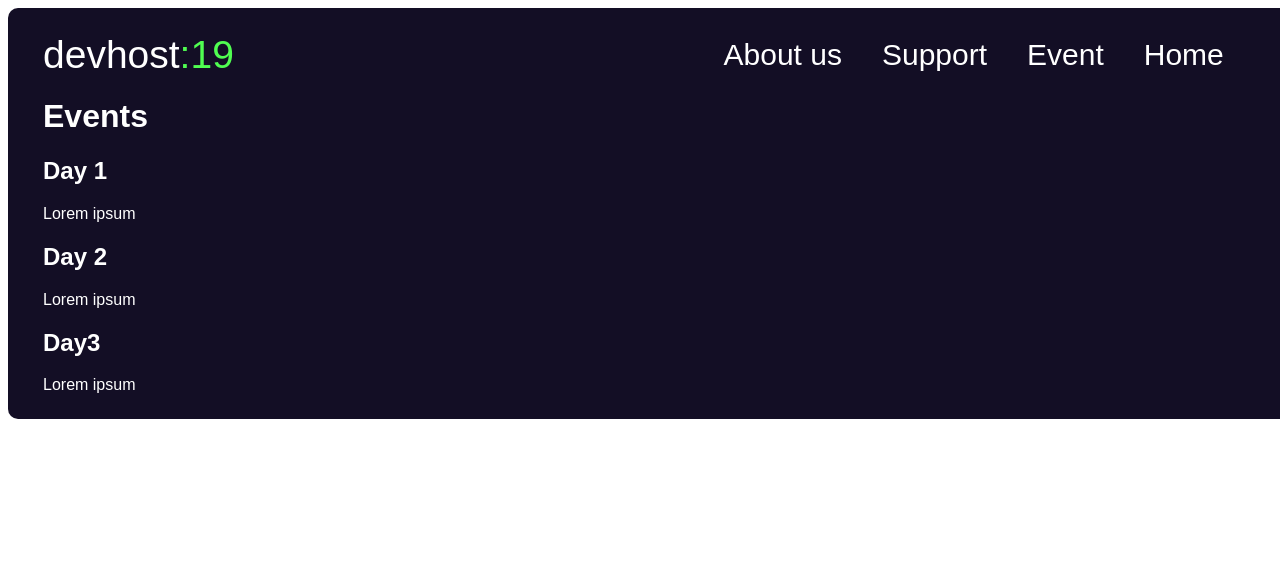
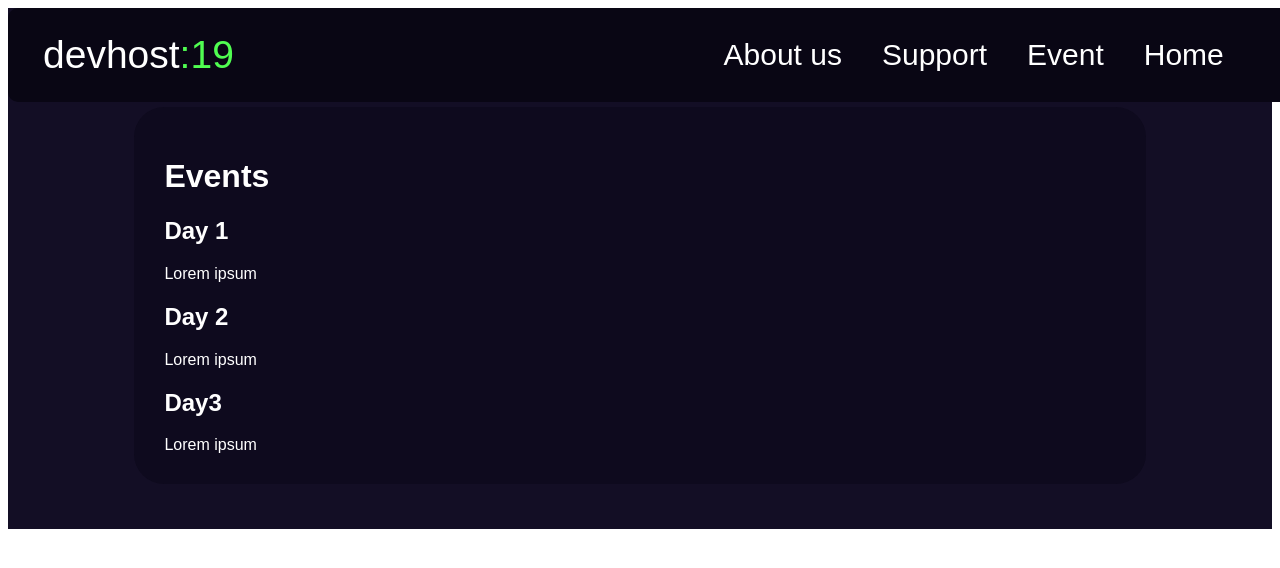
Before and after one commit to nathanielmathew/devhost-2019, a Vue app in the folder main/: page /events in a window 1280 px wide. Shown: the top 568 px of the page. Built offline with nearby package versions, Linux system fonts and the light colour scheme.

Commit message:
updated content and added CSS

```diff
--- a/main/src/App.vue
+++ b/main/src/App.vue
@@ -1,75 +1,32 @@
 <template>
   <div id="App">
-    <ul id="Navbar">
-      <div id="NavElements"><div id="NavLeft">devhost<p id="nineteen">:19</p></div>
-        <div id="NavRight">
-          <li><a href="Home.asp">Home</a></li>
-          <li><a href="Event.asp">Event</a></li>
-          <li><a href="Support.asp">Support</a></li>
-          <li><a href="About.asp">About us</a></li>
-
-        </div>
-        <event></event>
-      </div>
-    </ul>
+    <NavBar />
+    <div id="contents">
+      <Event />
+    </div>
   </div>
 </template>
 <style>
 #App{
   font-family: sans-serif;
+  background: #130e25;
+  color: white;
+  padding: 0px 0px 40px 0px;
 }
-
-ul {
-  width: 100%;
-  list-style-type: none;
-  margin: 0 ;
-  padding: 10px ;
-  background: #130e25;
-  display: inline-block;
-  border-radius: 10px 10px;
-}
-
-#NavElements{
-  width: 95%;
-  color: white;
-  font-family: sans-serif;
-  padding: 15px 25px;
-}
-#NavLeft{
-  font-size: 39px;
-}
-
-#NavRight{
-  font-size: 30px;
-}
-#nineteen{
-  color: #50fd51;
-}
-li{
-  float: right;
-  padding: 0px 0px 0px;
-}
-
-li a {
-  display: block;
-  color: white;
-  text-align: center;
-  padding: 5px 20px;
-  text-decoration: none;
-}
-li a:hover:not(.active) {
-  color: #50fd51;
-}
-#NavLeft, #NavRight,#nineteen
-{
-    display:inline;
+#contents{
+  margin: 5px 10%;
+  background: #0906146b;
+  padding: 30px;
+  border-radius: 30px;
 }
 </style>
 <script>
-import Event from "./views/Events";
+import NavBar from "./components/navbar";
+import Events from "./views/Events";
 export default{
   components:{
-    'event':Event
+    'Event':Events,
+    'NavBar':NavBar
   }
 }
 </script>
```
